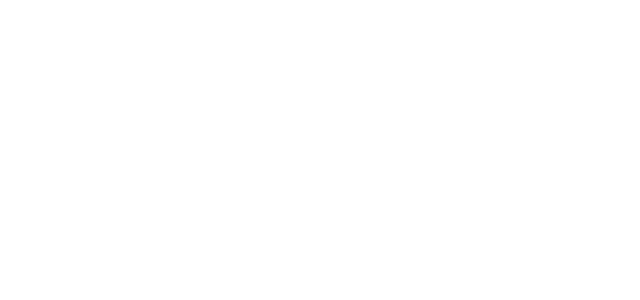
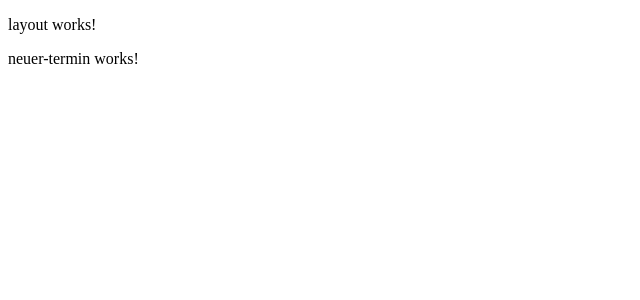
Before and after one commit to Regulant/Welcome-Screen-Angular, an Angular app in the folder WelcomeScreen/: page / in a window 1280 px wide. Shown: the top 300 px of the page, without its empty margins (0-640 px from the left). Built offline with nearby package versions, Linux system fonts and the light colour scheme.

Commit message:
update Kenan / Kevin / Kiwi

```diff
--- a/WelcomeScreen/src/app/app.component.html
+++ b/WelcomeScreen/src/app/app.component.html
@@ -1 +1,7 @@
 <!-- start here -->
+<app-layout></app-layout>
+
+<!-- Kenan dein Teil -->
+<app-neuer-termin></app-neuer-termin>
+
+<!-- Kiwi dein Teil -->
```
